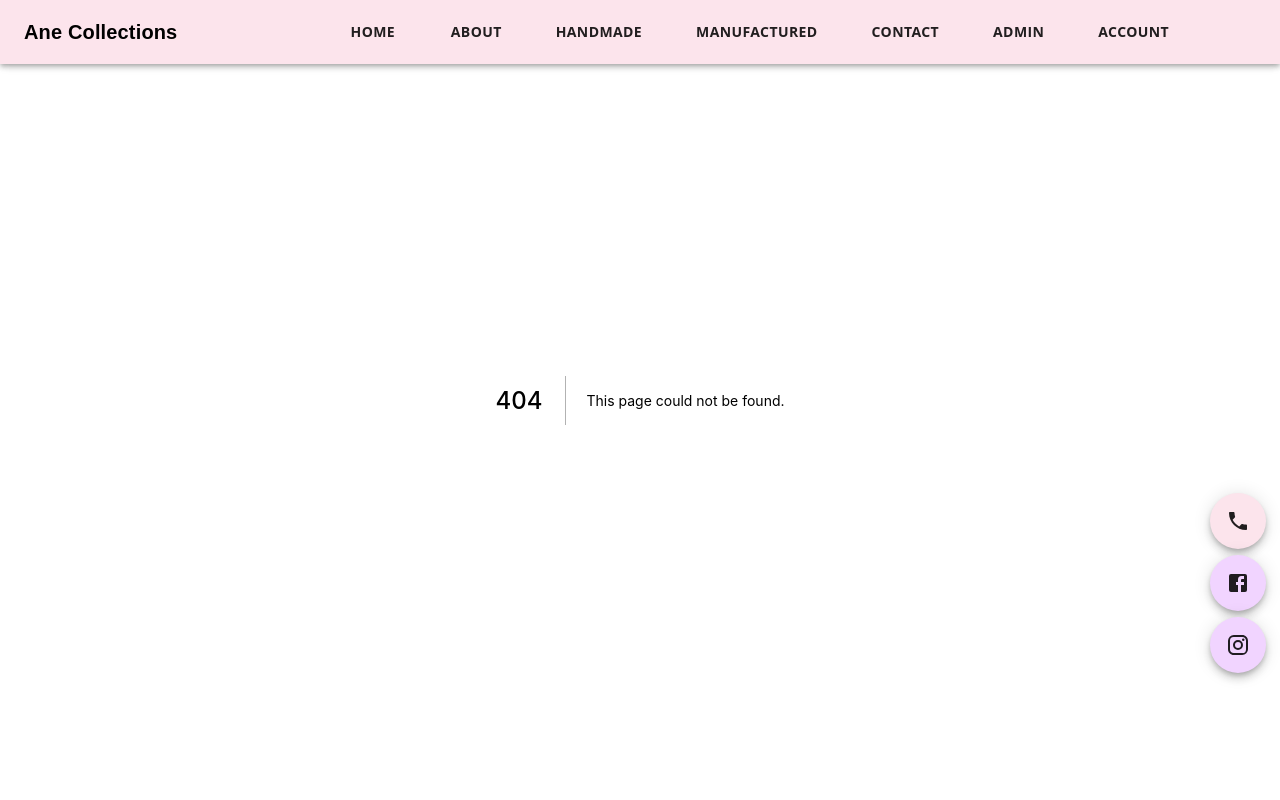
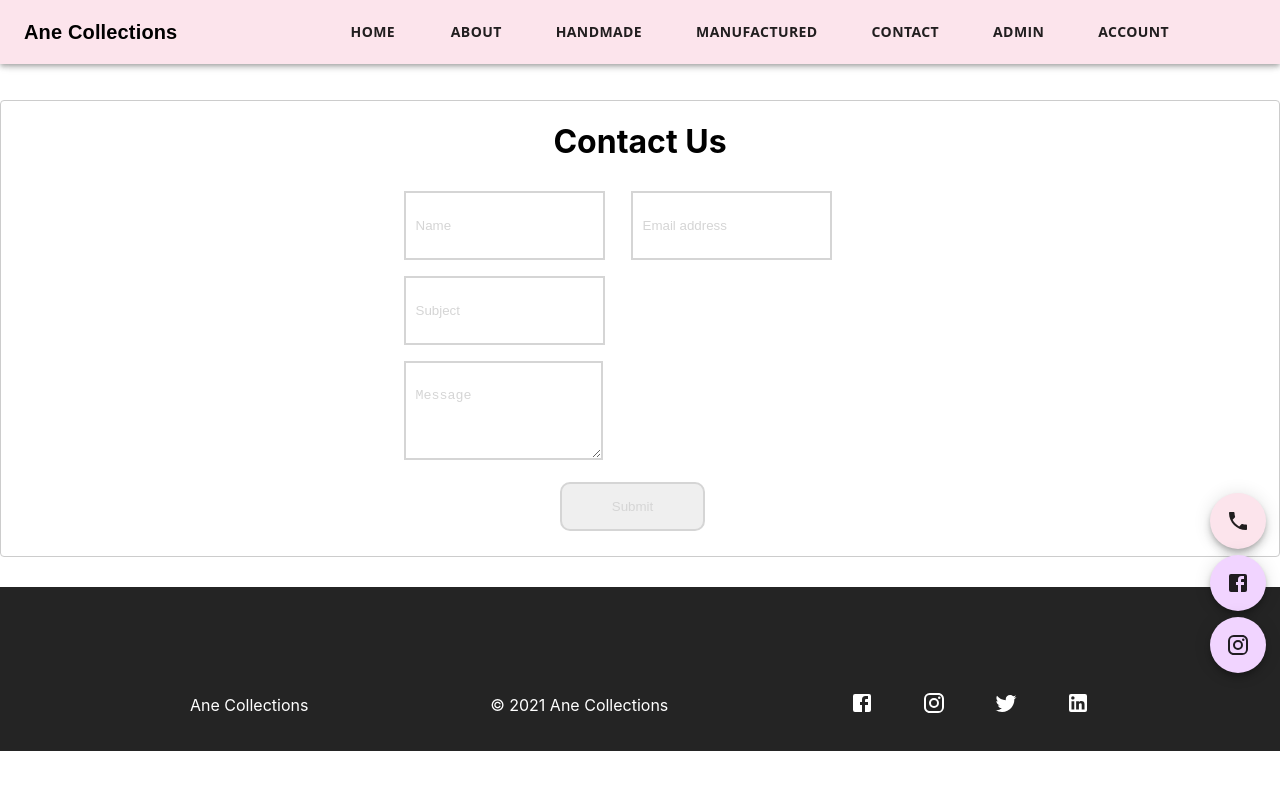
Before and after one commit to vladcocis/ane-collection, a Next.js app: page /contact in a window 1280 px wide. Before the commit this address had no page. Shown: the top 800 px of the page. Built offline with nearby package versions, Linux system fonts and the light colour scheme.

Commit message:
contact us frontend

```diff
--- a/package.json
+++ b/package.json
@@ -11,13 +11,16 @@
     "@material-ui/core": "^4.11.3",
     "@material-ui/icons": "^4.11.2",
     "axios": "^0.21.1",
+    "emailjs-com": "^2.6.4",
     "lodash": "^4.17.21",
     "mysql": "^2.18.1",
     "next": "10.0.6",
     "nprogress": "^0.2.0",
     "react": "17.0.1",
     "react-dom": "17.0.1",
+    "react-hook-form": "^6.15.4",
     "react-material-ui-carousel": "^2.2.1",
+    "react-toastify": "^7.0.3",
     "serverless-mysql": "^1.5.4"
   }
 }
--- a/pages/_app.js
+++ b/pages/_app.js
@@ -1,4 +1,5 @@
 import '../styles/globals.css'
+import '../styles/contact.css'
 import '../components/FloatingActionButtons/FloatingActionButton.css'
 import '../components/Footer.css'
 import Layout from '../components/Layout'
--- /dev/null
+++ b/pages/contact.js
@@ -0,0 +1,133 @@
+import { useForm } from 'react-hook-form';
+import emailjs from 'emailjs-com';
+import { ToastContainer, toast } from 'react-toastify';
+import 'react-toastify/dist/ReactToastify.min.css';
+
+
+const ContactForm = () => {
+    const { register, errors, handleSubmit, reset } = useForm();
+
+    const toastifySuccess = () => {
+        toast('Form sent!', {
+            position: 'bottom-right',
+            autoClose: 5000,
+            hideProgressBar: true,
+            closeOnClick: true,
+            pauseOnHover: true,
+            draggable: false,
+            className: 'submit-feedback success',
+            toastId: 'notifyToast'
+        });
+    };
+
+    const onSubmit = async (data) => {
+        // Send form email
+        try {
+            const templateParams = {
+                name: data.name,
+                email: data.email,
+                subject: data.subject,
+                message: data.message
+            };
+
+            await emailjs.send(
+                process.env.REACT_APP_SERVICE_ID,
+                process.env.REACT_APP_TEMPLATE_ID,
+                templateParams,
+                process.env.REACT_APP_USER_ID
+            );
+
+            reset();
+            toastifySuccess();
+        } catch (e) {
+            console.log(e);
+        }
+    };
+
+    return (
+        <div className='contactForm'>
+                <h1> Contact Us</h1>
+
+            <div className='container'>
+                <div className='row'>
+                            <form id='contact-form' onSubmit={handleSubmit(onSubmit)} noValidate>
+                                {/* Row 1 of form */}
+                                <div className='row formRow'>
+
+                                        <input
+                                            type='text'
+                                            name='name'
+                                            ref={register({
+                                                required: { value: true, message: 'Please enter your name' },
+                                                maxLength: {
+                                                    value: 30,
+                                                    message: 'Please use 30 characters or less'
+                                                }
+                                            })}
+                                            className='form-control formInput'
+                                            placeholder='Name'
+                                        ></input>
+                                        {errors.name && <span className='errorMessage'>{errors.name.message}</span>}
+
+                                        <input
+                                            type='email'
+                                            name='email'
+                                            ref={register({
+                                                required: true,
+                                                pattern: /^[a-zA-Z0-9.!#$%&’*+/=?^_`{|}~-]+@[a-zA-Z0-9-]+(?:\.[a-zA-Z0-9-]+)*$/
+                                            })}
+                                            className='form-control formInput'
+                                            placeholder='Email address'
+                                        ></input>
+                                        {errors.email && (
+                                            <span className='errorMessage'>Please enter a valid email address</span>
+                                        )}
+                                </div>
+                                {/* Row 2 of form */}
+                                <div className='row formRow'>
+                                    <div>
+                                        <input
+                                            type='text'
+                                            name='subject'
+                                            ref={register({
+                                                required: { value: true, message: 'Please enter a subject' },
+                                                maxLength: {
+                                                    value: 75,
+                                                    message: 'Subject cannot exceed 75 characters'
+                                                }
+                                            })}
+                                            className='form-control formInput'
+                                            placeholder='Subject'
+                                        ></input>
+                                        {errors.subject && (
+                                            <span className='errorMessage'>{errors.subject.message}</span>
+                                        )}
+                                    </div>
+                                </div>
+                                {/* Row 3 of form */}
+                                <div className='row formRow'>
+                                    <div>
+                    <textarea
+                        rows={3}
+                        name='message'
+                        ref={register({
+                            required: true
+                        })}
+                        className='form-control formInput'
+                        placeholder='Message'
+                    ></textarea>
+                                        {errors.message && <span className='errorMessage'>Please enter a message</span>}
+                                    </div>
+                                </div>
+                                <button className='submit-btn' type='submit'>
+                                    Submit
+                                </button>
+                            </form>
+                        <ToastContainer />
+                </div>
+            </div>
+        </div>
+    );
+};
+
+export default ContactForm;
--- /dev/null
+++ b/styles/contact.css
@@ -0,0 +1,88 @@
+
+:root {
+  --grey: #d5d5d5;
+}
+
+.row {
+  display: flex;
+  flex-wrap: wrap;
+  margin-right: 15px;
+}
+.formRow {
+  margin: 10px 0 20px 0;
+}
+
+.formInput {
+  padding: 25px 10px;
+  margin-right: 30px;
+  box-shadow: 0 0 0 2px var(--grey);
+  border: none;
+  color: var(--grey);
+}
+
+.formInput:focus {
+  outline: none;
+  box-shadow: 0 0 0 2px var(--grey);
+}
+.contactForm {
+  margin-top: 100px;
+  text-align: center;
+  border: 1px solid #ccc;
+  border-radius: 4px;
+  box-sizing: border-box;
+}
+
+.contactForm .container{
+
+  display: flex;
+  justify-content: center;
+}
+.formInput::placeholder {
+  color: var(--grey);
+  opacity: 1;
+}
+
+.formInput:focus::placeholder {
+  opacity: 1;
+}
+
+.errorMessage {
+  color: #f45532;
+  font-size: 14px;
+  margin: 0;
+  padding: 0;
+}
+
+#notifyToast {
+  color: #fff;
+  border-radius: 6px;
+  width: 200px;
+  margin-left: 75px;
+  background-color: var(--grey);
+}
+
+.submit-btn {
+  color: var(--grey) !important;
+  padding: 15px 50px;
+  border: 2px solid var(--grey);
+  border-radius: 10px;
+  margin-bottom: 25px;
+}
+
+.submit-btn:hover {
+  background-color: var(--grey);
+  color: var(--dark) !important;
+  border: 2px solid var(--grey);
+}
+
+.submit-btn:disabled:hover {
+  color: var(--grey) !important;
+  cursor: wait;
+}
+
+@media (max-width: 768px) {
+  .submit-message {
+    width: 125px;
+    margin-left: 200px;
+  }
+}
```
Also changed, not shown: 1 other file (tests, documents, lock files or other folders).
